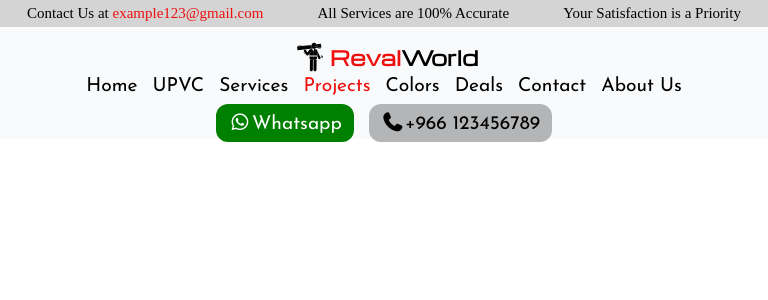
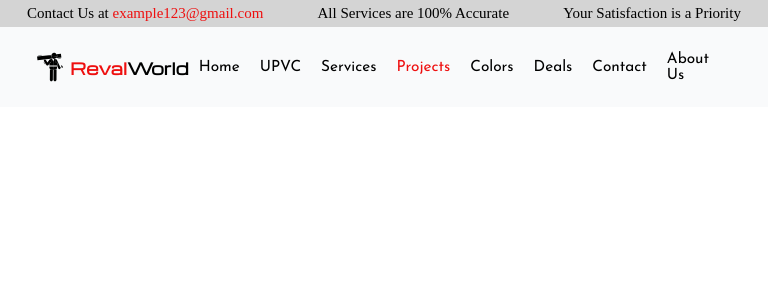
Before and after one commit to SHLcomp/reval-world-sample3, a React (Vite) app: page /epd in a window 768 px wide. Shown: the top 300 px of the page. Built offline with nearby package versions, Linux system fonts and the light colour scheme; a web font is replaced by a local one.

Commit message:
respo navbar

```diff
--- a/src/componets/navbar/Navbar.scss
+++ b/src/componets/navbar/Navbar.scss
@@ -172,47 +172,101 @@
 }
 
 // 💻 Tablet (600px–1024px)
-@media (min-width: 601px) and (max-width: 1025px) {
+@media (min-width: 601px) and (max-width: 1024px) {
   .nav {
+    overflow: hidden;
     nav {
       display: flex;
-      flex-direction: column;
+      flex-direction: row;       // stay horizontal
       justify-content: space-around;
       align-items: center;
-      padding: 10px 20px;
-      gap: 0 !important;
-      height: clamp(20px, 14vh, 400px);
+      padding: 10px 30px;
+      height: clamp(50px, 12vh, 80px);
 
       #menuBar {
-        display: none; // full menu visible on tablet
+        display: none; // hide hamburger on tablet
+      }
+
+      .brand-txt {
+        flex: 0 0 auto;          // keep brand fixed size
+        display: flex;
+        align-items: center;
+
+        h1 {
+          font-size: clamp(16px, 1vw, 10px);
+        }
       }
 
       ul {
+        flex: 1;                 // push ul to the right
         display: flex;
-        gap: 15px;
-        position: relative;
         justify-content: flex-end;
-        flex-wrap: wrap;
+        align-items: center;
+        // gap: clamp(5px, .2vw, 10px);
+        gap: 0 !important;
+        margin: 0;
+        padding: 0;
+        list-style: none;
+
+        li {
+          font-size: clamp(14px, .8em, 18px);
+          padding: 6px 10px;
+          border-radius: 8px;
+          transition: background 0.2s;
+
+          &:hover {
+            background: var(--second-color-2);
+          }
+
+          &.clicked {
+            color: var(--main-color);
+          }
+        }
       }
 
+      // dropdowns appear directly below their parent li
       .dropdown2 {
-        position: relative;
+        position: absolute;
+        top: 100%;
+        left: auto;
+        right: 0;
         margin-top: 8px;
+        display: none; // hidden by default
+        flex-direction: column;
+        background: var(--second-color);
+        padding: 8px 0;
+        border-radius: 10px;
+        box-shadow: 0 2px 6px rgba(0,0,0,0.15);
 
         li {
-          background: var(--second-color-2);
-          padding: 8px 12px;
-          border-radius: 12px;
+          background: transparent;
+          padding: 8px 16px;
+          border-radius: 0;
+          text-align: left;
+          white-space: nowrap;
+
+          &:hover {
+            background: var(--second-color-2);
+            color: black;
+          }
 
           &:nth-child(1) {
             color: white !important;
             background: green;
+            border-radius: 6px;
           }
         }
+      }
+
+      // show dropdown on hover (tablet/desktop behavior)
+      ul li:hover > .dropdown2 {
+        display: flex;
       }
     }
   }
 }
+
+
 
 
 
```
